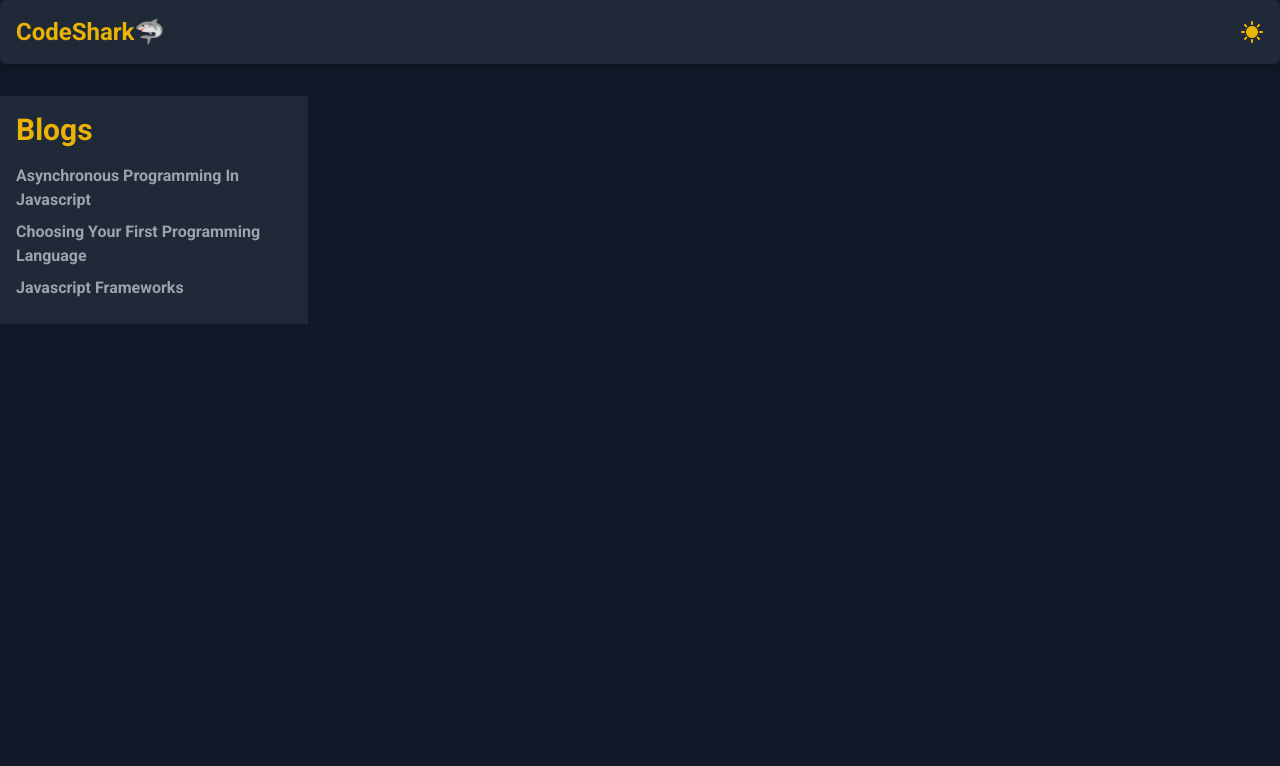
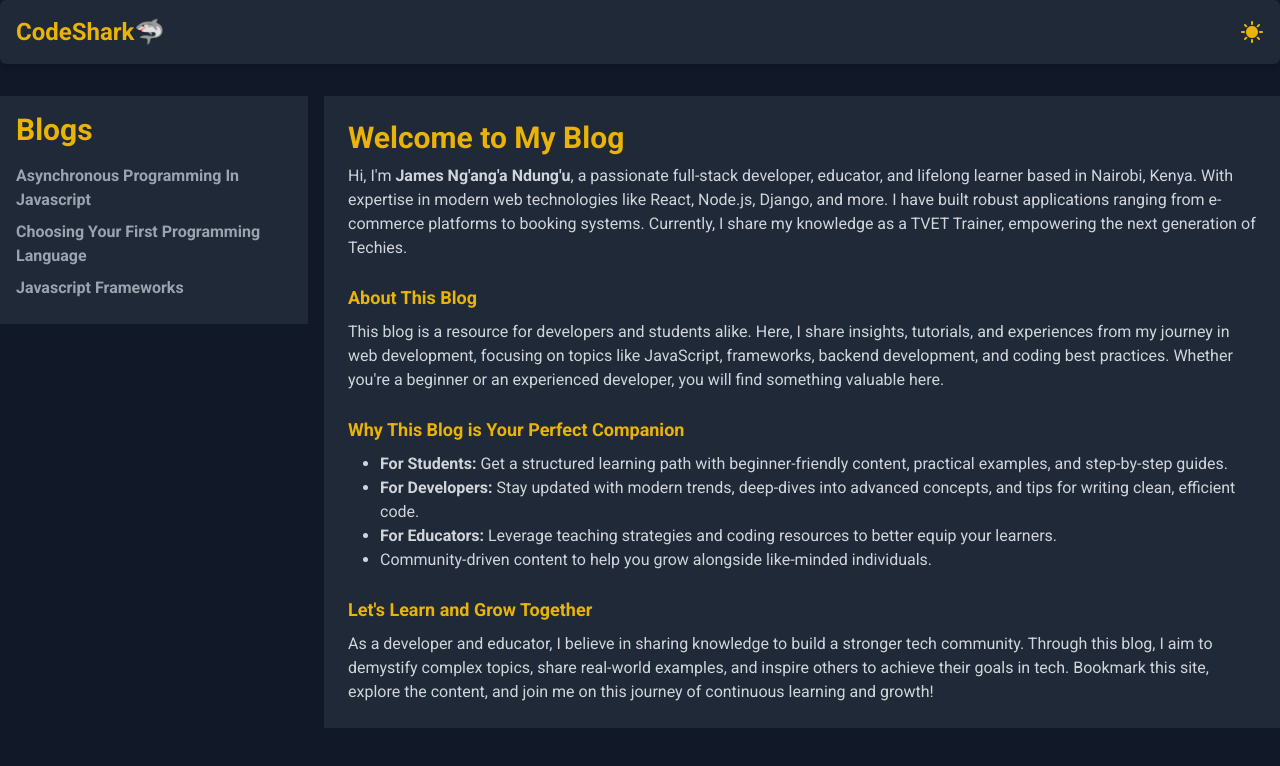
Before and after one commit to jimmindungu3/codeshark-blog, a React (Vite) app in the folder Frontend/: page / in a window 1280 px wide. Shown: the top 766 px of the page. Built offline with nearby package versions, Linux system fonts and the light colour scheme.

Commit message:
add homepage

```diff
--- a/Frontend/src/App.jsx
+++ b/Frontend/src/App.jsx
@@ -3,6 +3,7 @@ import { BrowserRouter as Router, Route, Routes } from "react-router-dom";
 import Navbar from "./components/Navbar";
 import Sidebar from "./components/SideBar";
 import Loader from "./components/Loader";
+import Home from "./components/Home";
 
 // Lazy Components
 const AsyncProgramming = lazy(() => import("./components/AsyncProgramming"));
@@ -15,8 +16,8 @@ const App = () => {
   return (
     <div className="dark:bg-gray-900">
       <div className="max-w-7xl mx-auto">
-        <Navbar />
         <Router>
+          <Navbar />
           <div className="grid grid-cols-12 gap-4 h-screen">
             <div className="col-span-3 overflow-y-auto">
               <Sidebar />
@@ -24,6 +25,7 @@ const App = () => {
             <div className="col-span-9 overflow-y-auto">
               <Suspense fallback={<Loader />}>
                 <Routes>
+                  <Route path="/" element={<Home />} />
                   <Route
                     path="/AsyncProgramming"
                     element={<AsyncProgramming />}
--- /dev/null
+++ b/Frontend/src/components/Home.jsx
@@ -0,0 +1,68 @@
+import React from "react";
+
+const Home = () => {
+  return (
+    <div className="p-2 md:p-6 mx-auto bg-white dark:bg-gray-800">
+      <h1 className="text-xl md:text-3xl font-bold mb-2 text-blue-500 dark:text-yellow-500">
+        Welcome to My Blog
+      </h1>
+      <p className="mb-6 text-sm md:text-base text-gray-800 dark:text-gray-300">
+        Hi, I'm <span className="font-semibold">James Ng'ang'a Ndung'u</span>, a
+        passionate full-stack developer, educator, and lifelong learner based in
+        Nairobi, Kenya. With expertise in modern web technologies like React,
+        Node.js, Django, and more. I have built robust applications ranging from
+        e-commerce platforms to booking systems. Currently, I share my knowledge
+        as a TVET Trainer, empowering the next generation of Techies.
+      </p>
+
+      <h2 className="text-base md:text-lg font-semibold mb-2 text-blue-500 dark:text-yellow-500">
+        About This Blog
+      </h2>
+      <p className="mb-6 text-sm md:text-base text-gray-800 dark:text-gray-300">
+        This blog is a resource for developers and students alike. Here, I share
+        insights, tutorials, and experiences from my journey in web development,
+        focusing on topics like JavaScript, frameworks, backend development, and
+        coding best practices. Whether you're a beginner or an experienced
+        developer, you will find something valuable here.
+      </p>
+
+      <h2 className="text-base md:text-lg font-semibold mb-2 text-blue-500 dark:text-yellow-500">
+        Why This Blog is Your Perfect Companion
+      </h2>
+      <ul className="mb-6 text-sm md:text-base list-disc ml-6 md:ml-8 text-gray-800 dark:text-gray-300">
+        <li>
+          <span className="font-semibold">For Students:</span> Get a structured
+          learning path with beginner-friendly content, practical examples, and
+          step-by-step guides.
+        </li>
+        <li>
+          <span className="font-semibold">For Developers:</span> Stay updated
+          with modern trends, deep-dives into advanced concepts, and tips for
+          writing clean, efficient code.
+        </li>
+        <li>
+          <span className="font-semibold">For Educators:</span> Leverage
+          teaching strategies and coding resources to better equip your
+          learners.
+        </li>
+        <li>
+          Community-driven content to help you grow alongside like-minded
+          individuals.
+        </li>
+      </ul>
+
+      <h2 className="text-base md:text-lg font-semibold mb-2 text-blue-500 dark:text-yellow-500">
+        Let's Learn and Grow Together
+      </h2>
+      <p className="text-sm md:text-base text-gray-800 dark:text-gray-300">
+        As a developer and educator, I believe in sharing knowledge to build a
+        stronger tech community. Through this blog, I aim to demystify complex
+        topics, share real-world examples, and inspire others to achieve their
+        goals in tech. Bookmark this site, explore the content, and join me on
+        this journey of continuous learning and growth!
+      </p>
+    </div>
+  );
+};
+
+export default Home;
--- a/Frontend/src/components/Navbar.jsx
+++ b/Frontend/src/components/Navbar.jsx
@@ -1,6 +1,7 @@
 import React, { useState, useEffect } from "react";
 import { MdSunny } from "react-icons/md";
 import { FaMoon } from "react-icons/fa";
+import { Link } from "react-router-dom";
 
 const Navbar = () => {
   const [isDarkMode, setIsDarkMode] = useState(true);
@@ -33,9 +34,15 @@ const Navbar = () => {
       <div className="bg-white dark:bg-gray-800 shadow-md mb-8 px-4 rounded-md">
         <div className="mx-auto max-w-7xl">
           <div className="py-4 flex justify-between">
-            <div className="text-blue-500 dark:text-yellow-500 text-2xl font-bold hover:cursor-pointer">
+            {/* <div className="text-blue-500 dark:text-yellow-500 text-2xl font-bold hover:cursor-pointer">
               CodeShark🦈
-            </div>
+            </div> */}
+            <Link
+              to="/"
+              className="text-blue-500 dark:text-yellow-500 text-2xl font-bold hover:cursor-pointer"
+            >
+              CodeShark🦈
+            </Link>
             <button onClick={toggleTheme} className="text-yellow-500 text-2xl">
               {isDarkMode ? <MdSunny /> : <FaMoon />}
             </button>
--- a/Frontend/src/components/SideBar.jsx
+++ b/Frontend/src/components/SideBar.jsx
@@ -7,7 +7,7 @@ const SideBar = () => {
       <h3 className="text-xl md:text-3xl font-bold mb-2 text-blue-500 dark:text-yellow-500">
         Blogs
       </h3>
-      <ul className="text-gray-400 py-2 font-semibold space-y-2">
+      <ul className="text-gray-600 dark:text-gray-400 py-2 font-semibold space-y-2">
         <li className="hover:underline">
           <Link to="/AsyncProgramming">
             Asynchronous Programming In Javascript
```
